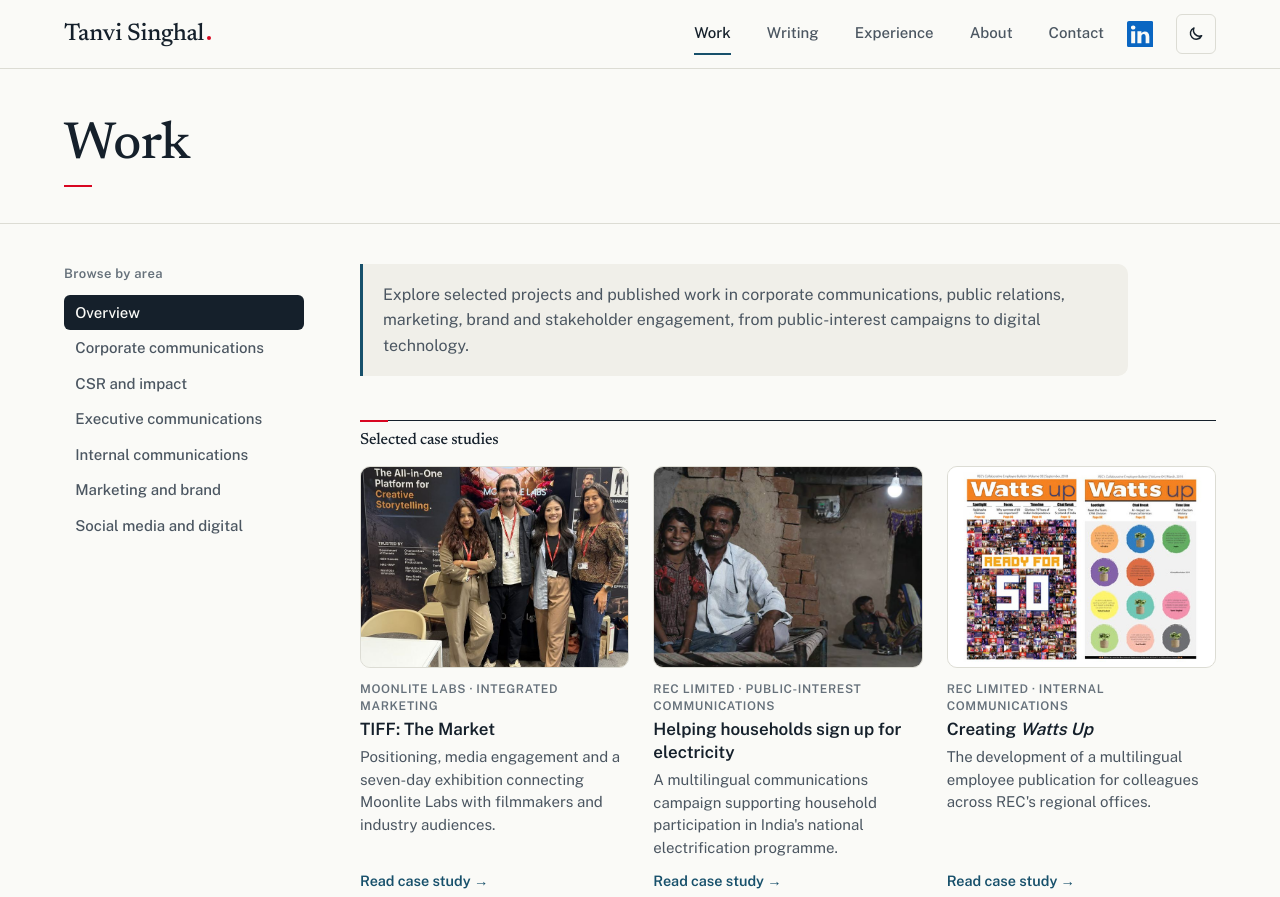
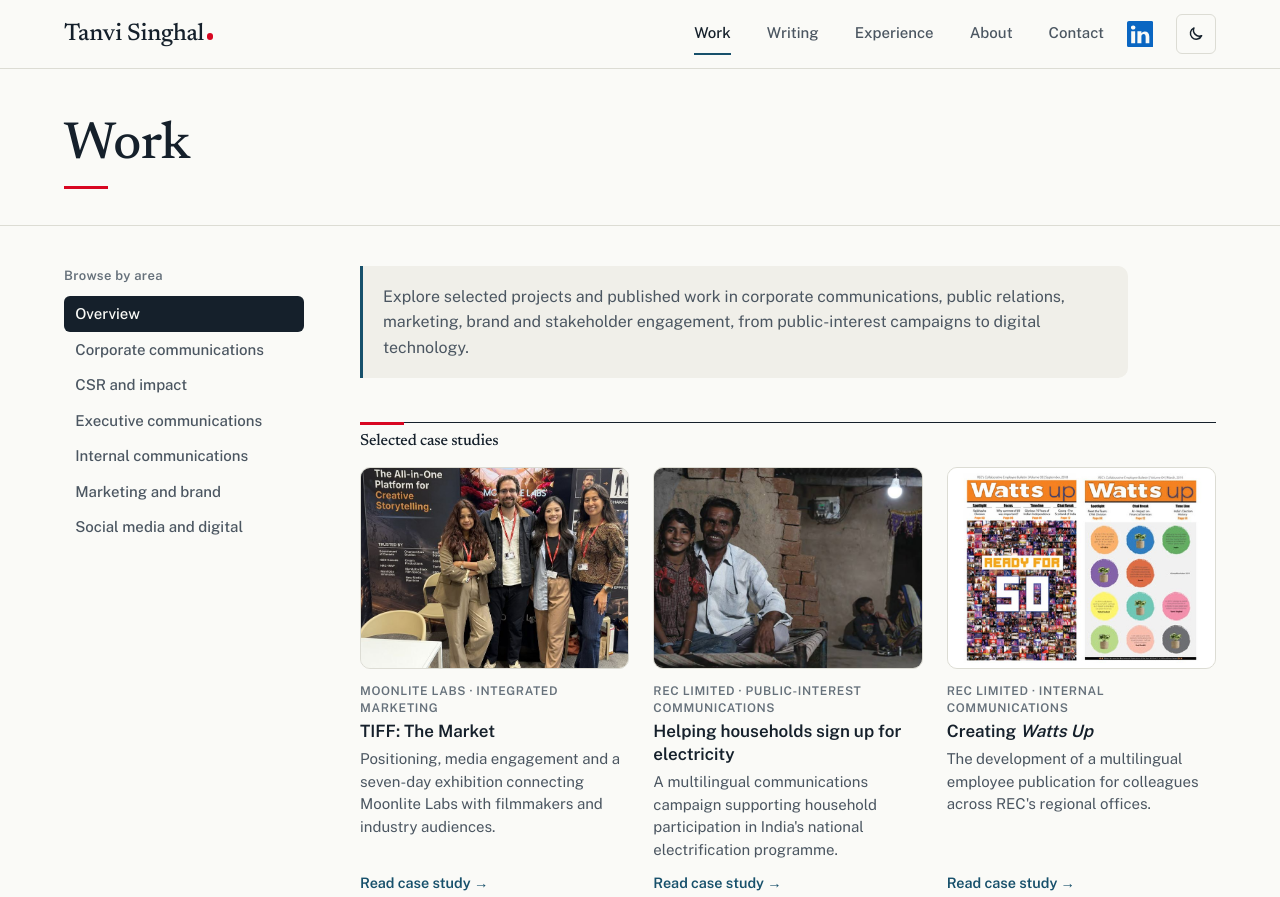
Before and after one commit to meet-tanvi/tanvisinghal, a plain HTML site: page work.html in a window 1280 px wide. Shown: the top 897 px of the page. Drawn offline with nearby package versions, Linux system fonts and the light colour scheme.

Commit message:
Extend and strengthen editorial red accents for all page templates

```diff
--- a/css/site.css
+++ b/css/site.css
@@ -885,9 +885,9 @@ a.writing-card:focus-visible {
 .site-head .brand::after {
   content: "";
   display: inline-block;
-  width: .25rem;
-  height: .25rem;
-  margin-left: .17rem;
+  width: .4rem;
+  height: .4rem;
+  margin-left: .16rem;
   border-radius: 50%;
   background: var(--signature-red);
   vertical-align: baseline;
@@ -895,12 +895,23 @@ a.writing-card:focus-visible {
 .intro h1::after,
 .about-head h1::after,
 .block-head h2::after,
-.fx-hero h1::after {
+.fx-hero h1::after,
+.writing-simple h1::after {
   content: "";
   display: block;
-  width: 1.75rem;
+  width: 2.75rem;
+  height: 3px;
+  margin-top: .7rem;
+  background: var(--signature-red);
+}
+/* Chapter numbers and feature-section rules are editorial, not KPI indicators. */
+.cs-n { color: var(--signature-red); }
+.fx-sec h2::after {
+  content: "";
+  display: block;
+  width: 2rem;
   height: 2px;
-  margin-top: .65rem;
+  margin-top: .55rem;
   background: var(--signature-red);
 }
 .sub { position: relative; }
@@ -909,7 +920,7 @@ a.writing-card:focus-visible {
   position: absolute;
   top: -1px;
   left: 0;
-  width: 1.75rem;
-  height: 2px;
+  width: 2.75rem;
+  height: 3px;
   background: var(--signature-red);
 }
```
